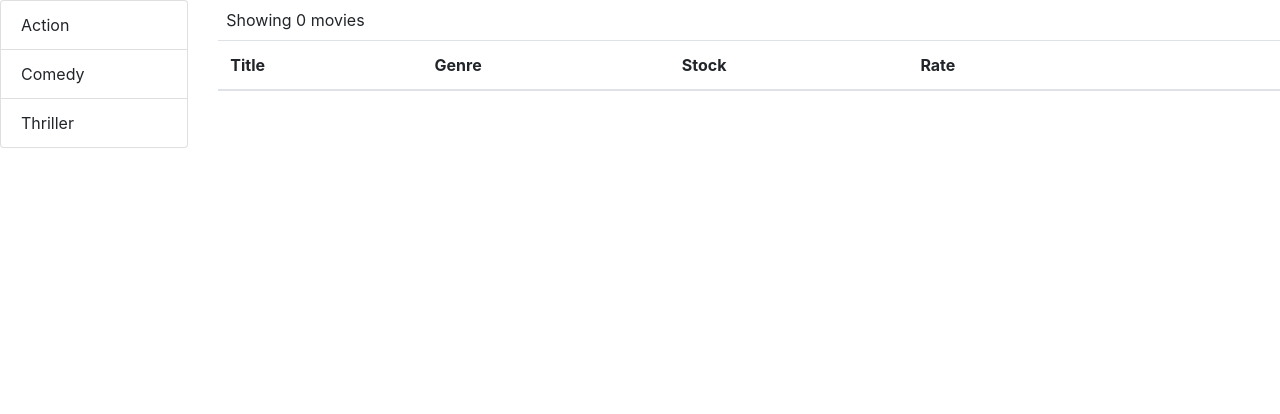
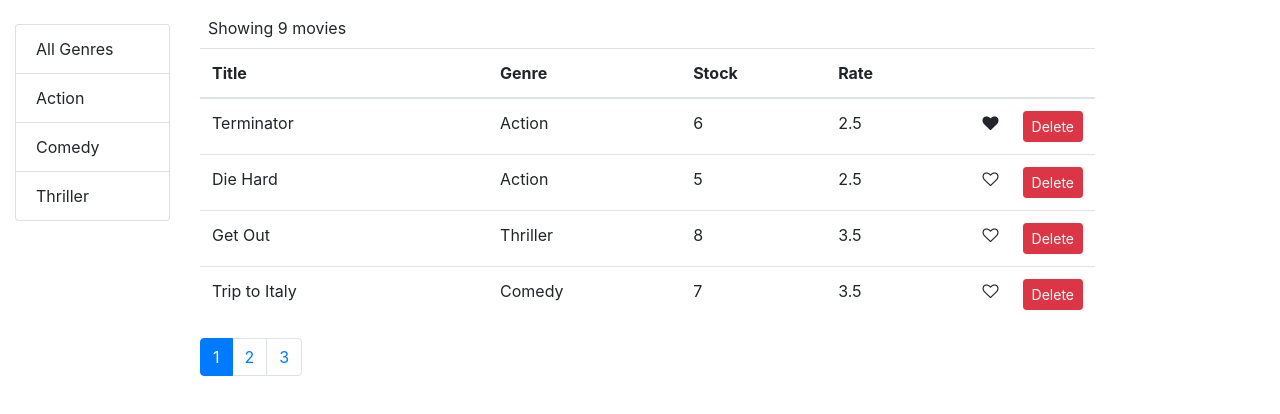
Before and after one commit to iFaiq19/Vidly-React-App, a React (Create React App) app: page / in a window 1280 px wide. Shown: the top 414 px of the page. Built offline with nearby package versions, Linux system fonts and the light colour scheme.

Commit message:
MoviesTable added

```diff
--- a/src/components/common/listGroup.jsx
+++ b/src/components/common/listGroup.jsx
@@ -10,9 +10,6 @@ const ListGroup = (props) => {
   } = props;
   return (
     <ul className="list-group">
-      {/* <li className="list-group-item">
-        <a href="#">All Genre</a>
-      </li> */}
       {items.map((item) => (
         <li
           onClick={() => onGenreSelect(item)}
--- a/src/components/movies.jsx
+++ b/src/components/movies.jsx
@@ -1,19 +1,25 @@
 import React, { Component } from "react";
 import { getMovies } from "../servicesNR/fakeMovieServices";
 import { getGenres } from "../servicesNR/fakeGenreServices";
-import Like from "./common/like";
 import Pagination from "./common/pagination";
 import ListGroup from "./common/listGroup";
 import paginate from "../utils/paginate";
+import MoviesTable from "../components/moviesTable"
 
 class Movies extends Component {
   state = {
-    movies: getMovies(),
+    movies: [],
     pageSize: 4,
     currentPage: 1,
-    genres: getGenres(),
+    genres: [],
     selectedGenre: "Action",
   };
+
+  componentDidMount()
+  {
+    const genres = [{name: "All Genres"},...getGenres()]
+    this.setState({movies:getMovies(), genres})
+  }
 
   handleDelete = (movie) => {
     const newMovies = this.state.movies.filter((m) => m._id !== movie._id);
@@ -33,23 +39,23 @@ class Movies extends Component {
   };
 
   handleGenre = (genre) => {
-    this.setState({ selectedGenre: genre });
+    this.setState({ selectedGenre: genre, currentPage:1 });
   };
 
   render() {
     const { length: count } = this.state.movies;
-    const { pageSize, currentPage, movies, genres, selectedGenre } = this.state;
+    const { pageSize, currentPage, movies:newMovies, genres, selectedGenre } = this.state;
     if (count === 0)
       return <p className="m-2">There are no movies in the database</p>;
 
-    const filteredMovies = selectedGenre
-      ? movies.filter((m) => m.genre._id === selectedGenre._id)
-      : movies;
-    const newMovies = paginate(filteredMovies, currentPage, pageSize);
+    const filteredMovies = selectedGenre && selectedGenre._id
+      ? newMovies.filter((m) => m.genre._id === selectedGenre._id)
+      : newMovies;
+    const movies = paginate(filteredMovies, currentPage, pageSize);
 
     return (
-      <div className="row">
-        <div className="col-2">
+      <div className="container row mt-2">
+        <div className="col-2 mt-3">
           <ListGroup
             items={genres}
             onGenreSelect={this.handleGenre}
@@ -58,42 +64,11 @@ class Movies extends Component {
         </div>
         <div className="col">
           <p className="m-2">Showing {filteredMovies.length} movies</p>
-          <table className="table">
-            <thead>
-              <tr>
-                <th>Title</th>
-                <th>Genre</th>
-                <th>Stock</th>
-                <th>Rate</th>
-                <th></th>
-                <th></th>
-              </tr>
-            </thead>
-            <tbody>
-              {newMovies.map((movie) => (
-                <tr key={movie._id}>
-                  <td style={{ width: 300 }}>{movie.title}</td>
-                  <td style={{ width: 200 }}>{movie.genre.name}</td>
-                  <td style={{ width: 150 }}>{movie.numberInStock}</td>
-                  <td style={{ width: 150 }}>{movie.dailyRentalRate}</td>
-                  <td>
-                    <Like
-                      liked={movie.liked}
-                      onLike={() => this.handleLike(movie)}
-                    ></Like>
-                  </td>
-                  <td>
-                    <button
-                      onClick={() => this.handleDelete(movie)}
-                      className="btn btn-danger btn-sm"
-                    >
-                      Delete
-                    </button>
-                  </td>
-                </tr>
-              ))}
-            </tbody>
-          </table>
+          <MoviesTable
+          movies = {movies}
+          onLike = {this.handleLike}
+          onDelete = {this.handleDelete}
+          ></MoviesTable>
           <Pagination
             itemsCount={filteredMovies.length}
             pageSize={pageSize}
--- /dev/null
+++ b/src/components/moviesTable.jsx
@@ -0,0 +1,47 @@
+import React from "react";
+import Like from "./common/like";
+
+
+const MoviesTable = (props) => {
+  const { movies, onDelete, onLike} = props;
+  return (
+    <table className="table">
+      <thead>
+        <tr>
+          <th>Title</th>
+          <th>Genre</th>
+          <th>Stock</th>
+          <th>Rate</th>
+          <th></th>
+          <th></th>
+        </tr>
+      </thead>
+      <tbody>
+        {movies.map((movie) => (
+          <tr key={movie._id}>
+            <td style={{ width: 300 }}>{movie.title}</td>
+            <td style={{ width: 200 }}>{movie.genre.name}</td>
+            <td style={{ width: 150 }}>{movie.numberInStock}</td>
+            <td style={{ width: 150 }}>{movie.dailyRentalRate}</td>
+            <td>
+              <Like
+                liked={movie.liked}
+                onClick={() => onLike(movie)}
+              ></Like>
+            </td>
+            <td>
+              <button
+                onClick={() => onDelete(movie)}
+                className="btn btn-danger btn-sm"
+              >
+                Delete
+              </button>
+            </td>
+          </tr>
+        ))}
+      </tbody>
+    </table>
+  );
+};
+
+export default MoviesTable;
```
